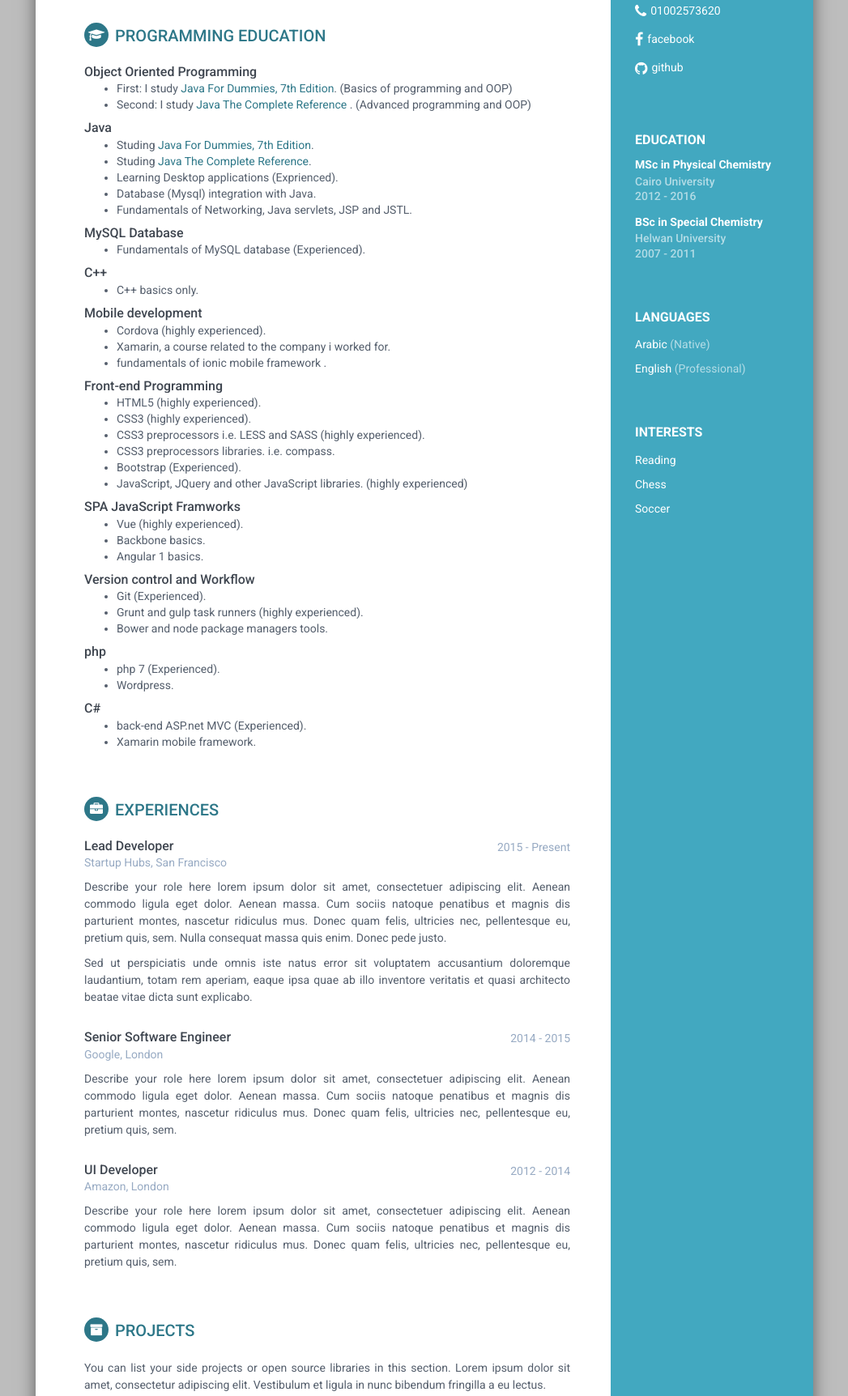
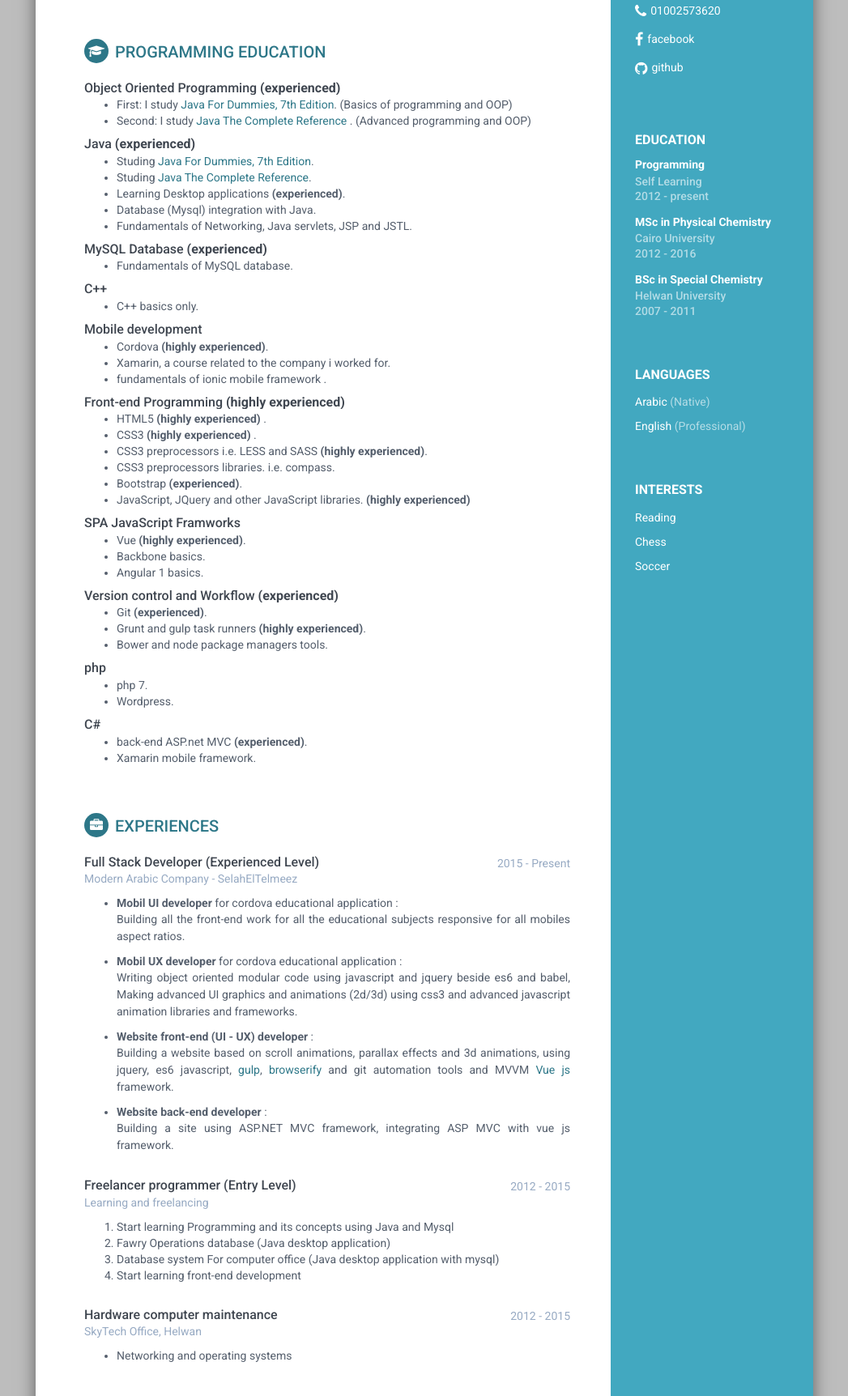
Before and after one commit to kelgendy1204/kelgendy1204, a plain HTML site: page index.html in a window 1280 px wide. Shown: the part 330-2054 px from the top of the page at 81% size, without its empty margins (116-1163 px from the left). Drawn offline with Linux system fonts and the light colour scheme.

Commit message:
completing experience section

```diff
--- a/index.html
+++ b/index.html
@@ -41,13 +41,19 @@
                     <!-- <li class="website"><i class="fa fa-globe"></i><a href="http://themes.3rdwavemedia.com/website-templates/free-responsive-website-template-for-developers/" target="_blank">portfoliosite.com</a></li> -->
                     <li class="facebook"><i class="fa fa-facebook"></i><a href="https://www.facebook.com/khaled.elgendy.395" target="_blank">facebook</a></li>
                     <li class="github"><i class="fa fa-github"></i><a href="https://github.com/kelgendy1204" target="_blank">github</a></li>
-<!--                     <li class="twitter"><i class="fa fa-twitter"></i><a href="https://twitter.com/3rdwave_themes" target="_blank">@twittername</a></li> -->
+                    <!--                     <li class="twitter"><i class="fa fa-twitter"></i><a href="https://twitter.com/3rdwave_themes" target="_blank">@twittername</a></li> -->
                     <!-- <li class="linkedin"><i class="fa fa-linkedin"></i><a href="#" target="_blank">linkedin</a></li> -->
                 </ul>
             </div>
             <!--//contact-container-->
             <div class="education-container container-block">
                 <h2 class="container-block-title">Education</h2>
+                <div class="item">
+                    <h4 class="degree">Programming</h4>
+                    <h5 class="meta">Self Learning</h5>
+                    <div class="time">2012 - present</div>
+                </div>
+                <!--//item-->
                 <div class="item">
                     <h4 class="degree">MSc in Physical Chemistry</h4>
                     <h5 class="meta">Cairo University</h5>
@@ -90,7 +96,8 @@
                     </div>
                 </div>
                 <div class="summary">
-                    <li> My name is Khaled, i am a full stack developer, i develop mobile - desktop applications and websites. First i started as a chemist and reached to an advanced state - M.Sc in quantum chemistry then i made a carrer shift to fulfill my passion for programming, problem solving and algorithm which is easy for me thanks to quantum calculations. Now i am working for the modern arabic company - selaheltelmeez company, i am working on one of the biggest educational applications in egypt, also i am working on the developement of selaheltelmeez site. <br/> You can download my CV from <a href="#" target="_blank">here</a>.
+                    <li> My name is Khaled, i am a full stack developer, i develop mobile - desktop applications and websites. First i started as a chemist and reached to an advanced state - M.Sc in quantum chemistry then i made a carrer shift to fulfill my passion for programming, problem solving and algorithm which is easy for me thanks to quantum calculations. Now i am working for the modern arabic company - selaheltelmeez company, i am working on one of the biggest educational crossplatform applications in egypt, also i am working on the developement of selaheltelmeez site.
+                        <br/> You can download my CV from <a href="#" target="_blank">here</a>.
                     </li>
                 </div>
                 <!--//summary-->
@@ -101,7 +108,7 @@
                 <div class="item">
                     <div class="meta">
                         <div class="upper-row">
-                            <h3 class="job-title">Object Oriented Programming</h3>
+                            <h3 class="job-title">Object Oriented Programming <strong>(experienced)</strong></h3>
                         </div>
                     </div>
                     <div class="details">
@@ -115,14 +122,14 @@
                 <div class="item">
                     <div class="meta">
                         <div class="upper-row">
-                            <h3 class="job-title">Java</h3>
+                            <h3 class="job-title">Java <strong>(experienced)</strong></h3>
                         </div>
                     </div>
                     <div class="details">
                         <ul>
                             <li>Studing <a href="http://eu.wiley.com/WileyCDA/WileyTitle/productCd-1119235553.html">Java For Dummies, 7th Edition</a>.</li>
                             <li>Studing <a href="https://www.amazon.com/Java-Complete-Reference-Seventh-Osborne/dp/007063677X">Java The Complete Reference</a>.</li>
-                            <li>Learning Desktop applications (Exprienced).</li>
+                            <li>Learning Desktop applications <strong>(experienced)</strong>.</li>
                             <li>Database (Mysql) integration with Java.</li>
                             <li>Fundamentals of Networking, Java servlets, JSP and JSTL.</li>
                         </ul>
@@ -132,13 +139,13 @@
                 <div class="item">
                     <div class="meta">
                         <div class="upper-row">
-                            <h3 class="job-title">MySQL Database</h3>
+                            <h3 class="job-title">MySQL Database<strong> (experienced)</strong></h3>
                         </div>
                     </div>
                     <!--//meta-->
                     <div class="details">
                         <ul>
-                            <li>Fundamentals of MySQL database (Experienced).</li>
+                            <li>Fundamentals of MySQL database.</li>
                         </ul>
                     </div>
                     <!--//details-->
@@ -169,7 +176,7 @@
                     <!--//meta-->
                     <div class="details">
                         <ul>
-                            <li>Cordova (highly experienced).</li>
+                            <li>Cordova <strong>(highly experienced)</strong>.</li>
                             <li>Xamarin, a course related to the company i worked for.</li>
                             <li>fundamentals of ionic mobile framework .</li>
                         </ul>
@@ -181,18 +188,18 @@
                 <div class="item">
                     <div class="meta">
                         <div class="upper-row">
-                            <h3 class="job-title">Front-end Programming</h3>
+                            <h3 class="job-title">Front-end Programming <strong> (highly experienced)</strong></h3>
                         </div>
                     </div>
                     <!--//meta-->
                     <div class="details">
                         <ul>
-                            <li>HTML5 (highly experienced).</li>
-                            <li>CSS3 (highly experienced).</li>
-                            <li>CSS3 preprocessors i.e. LESS and SASS (highly experienced).</li>
+                            <li>HTML5 <strong> (highly experienced) </strong>.</li>
+                            <li>CSS3 <strong> (highly experienced) </strong>.</li>
+                            <li>CSS3 preprocessors i.e. LESS and SASS <strong>(highly experienced)</strong>.</li>
                             <li>CSS3 preprocessors libraries. i.e. compass.</li>
-                            <li>Bootstrap (Experienced).</li>
-                            <li>JavaScript, JQuery and other JavaScript libraries. (highly experienced)</li>
+                            <li>Bootstrap <strong>(experienced)</strong>.</li>
+                            <li>JavaScript, JQuery and other JavaScript libraries. <strong>(highly experienced)</strong></li>
                         </ul>
                     </div>
                     <!--//details-->
@@ -208,7 +215,7 @@
                     <!--//meta-->
                     <div class="details">
                         <ul>
-                            <li>Vue (highly experienced).</li>
+                            <li>Vue <strong>(highly experienced)</strong>.</li>
                             <li>Backbone basics.</li>
                             <li>Angular 1 basics.</li>
                         </ul>
@@ -220,14 +227,14 @@
                 <div class="item">
                     <div class="meta">
                         <div class="upper-row">
-                            <h3 class="job-title">Version control and Workflow</h3>
+                            <h3 class="job-title">Version control and Workflow <strong>(experienced)</strong></h3>
                         </div>
                     </div>
                     <!--//meta-->
                     <div class="details">
                         <ul>
-                            <li>Git (Experienced).</li>
-                            <li>Grunt and gulp task runners (highly experienced).</li>
+                            <li>Git <strong>(experienced)</strong>.</li>
+                            <li>Grunt and gulp task runners <strong>(highly experienced)</strong>.</li>
                             <li>Bower and node package managers tools.</li>
                         </ul>
                     </div>
@@ -244,7 +251,7 @@
                     <!--//meta-->
                     <div class="details">
                         <ul>
-                            <li>php 7 (Experienced).</li>
+                            <li>php 7.</li>
                             <li>Wordpress.</li>
                         </ul>
                     </div>
@@ -261,7 +268,7 @@
                     <!--//meta-->
                     <div class="details">
                         <ul>
-                            <li>back-end ASP.net MVC (Experienced).</li>
+                            <li>back-end ASP.net MVC <strong>(experienced)</strong>.</li>
                             <li>Xamarin mobile framework.</li>
                         </ul>
                     </div>
@@ -276,16 +283,24 @@
                 <div class="item">
                     <div class="meta">
                         <div class="upper-row">
-                            <h3 class="job-title">Lead Developer</h3>
+                            <h3 class="job-title">Full Stack Developer (Experienced Level)</h3>
                             <div class="time">2015 - Present</div>
                         </div>
                         <!--//upper-row-->
-                        <div class="company">Startup Hubs, San Francisco</div>
+                        <div class="company">Modern Arabic Company - SelahElTelmeez</div>
                     </div>
                     <!--//meta-->
                     <div class="details">
-                        <p>Describe your role here lorem ipsum dolor sit amet, consectetuer adipiscing elit. Aenean commodo ligula eget dolor. Aenean massa. Cum sociis natoque penatibus et magnis dis parturient montes, nascetur ridiculus mus. Donec quam felis, ultricies nec, pellentesque eu, pretium quis, sem. Nulla consequat massa quis enim. Donec pede justo.</p>
-                        <p>Sed ut perspiciatis unde omnis iste natus error sit voluptatem accusantium doloremque laudantium, totam rem aperiam, eaque ipsa quae ab illo inventore veritatis et quasi architecto beatae vitae dicta sunt explicabo. </p>
+                        <ul>
+                            <li><strong>Mobil UI developer</strong> for cordova educational application : </li>
+                            <p>Building all the front-end work for all the educational subjects responsive for all mobiles aspect ratios.</p>
+                            <li><strong>Mobil UX developer</strong> for cordova educational application : </li>
+                            <p> Writing object oriented modular code using javascript and jquery beside es6 and babel, Making advanced UI graphics and animations (2d/3d) using css3 and advanced javascript animation libraries and frameworks.</p>
+                            <li><strong>Website front-end (UI - UX) developer</strong> : </li>
+                            <p> Building a website based on scroll animations, parallax effects and 3d animations, using jquery, es6 javascript, <a href="http://gulpjs.com/">gulp</a>, <a href="http://browserify.org/">browserify</a> and git automation tools and MVVM <a href="https://vuejs.org">Vue js</a> framework. </p>
+                            <li><strong>Website back-end developer</strong> : </li>
+                            <p> Building a site using ASP.NET MVC framework, integrating ASP MVC with vue js framework. </p>
+                        </ul>
                     </div>
                     <!--//details-->
                 </div>
@@ -293,15 +308,20 @@
                 <div class="item">
                     <div class="meta">
                         <div class="upper-row">
-                            <h3 class="job-title">Senior Software Engineer</h3>
-                            <div class="time">2014 - 2015</div>
+                            <h3 class="job-title">Freelancer programmer (Entry Level)</h3>
+                            <div class="time">2012 - 2015</div>
                         </div>
                         <!--//upper-row-->
-                        <div class="company">Google, London</div>
+                        <div class="company">Learning and freelancing</div>
                     </div>
                     <!--//meta-->
                     <div class="details">
-                        <p>Describe your role here lorem ipsum dolor sit amet, consectetuer adipiscing elit. Aenean commodo ligula eget dolor. Aenean massa. Cum sociis natoque penatibus et magnis dis parturient montes, nascetur ridiculus mus. Donec quam felis, ultricies nec, pellentesque eu, pretium quis, sem.</p>
+                        <ol>
+                            <li>Start learning Programming and its concepts using Java and Mysql</li>
+                            <li>Fawry Operations database (Java desktop application)</li>
+                            <li>Database system For computer office (Java desktop application with mysql)</li>
+                            <li>Start learning front-end development</li>
+                        </ol>
                     </div>
                     <!--//details-->
                 </div>
@@ -309,15 +329,17 @@
                 <div class="item">
                     <div class="meta">
                         <div class="upper-row">
-                            <h3 class="job-title">UI Developer</h3>
-                            <div class="time">2012 - 2014</div>
+                            <h3 class="job-title">Hardware computer maintenance</h3>
+                            <div class="time">2012 - 2015</div>
                         </div>
                         <!--//upper-row-->
-                        <div class="company">Amazon, London</div>
+                        <div class="company">SkyTech Office, Helwan</div>
                     </div>
                     <!--//meta-->
                     <div class="details">
-                        <p>Describe your role here lorem ipsum dolor sit amet, consectetuer adipiscing elit. Aenean commodo ligula eget dolor. Aenean massa. Cum sociis natoque penatibus et magnis dis parturient montes, nascetur ridiculus mus. Donec quam felis, ultricies nec, pellentesque eu, pretium quis, sem.</p>
+                        <ul>
+                            <li>Networking and operating systems</li>
+                        </ul>
                     </div>
                     <!--//details-->
                 </div>
```
